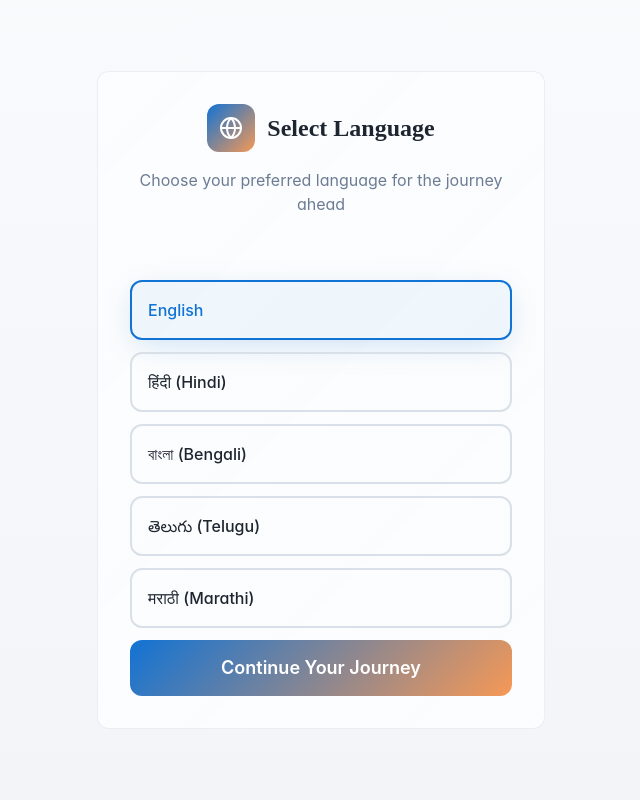
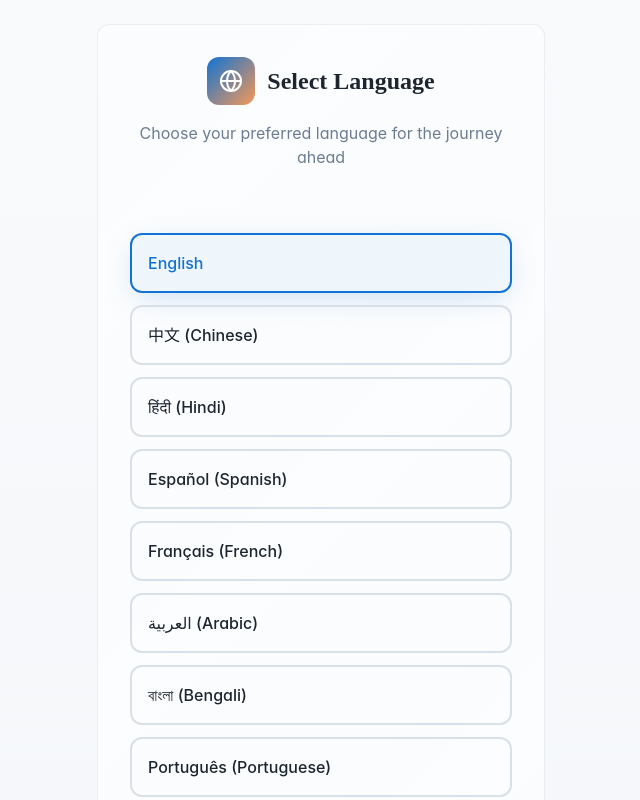
Before and after one commit to tripathy739disha/safe-wander-id, a React (Vite) app: page / in a window 1280 px wide. Shown: the top 800 px of the page, without its empty margins (319-959 px from the left). Built offline with nearby package versions, Linux system fonts and the light colour scheme.

Commit message:
Add more languages to onboarding

```diff
--- a/src/pages/SplashScreen.tsx
+++ b/src/pages/SplashScreen.tsx
@@ -15,10 +15,25 @@ const SplashScreen = ({ onComplete }: SplashScreenProps) => {
 
   const languages = [
     { code: "en", name: "English" },
+    { code: "zh", name: "中文 (Chinese)" },
     { code: "hi", name: "हिंदी (Hindi)" },
+    { code: "es", name: "Español (Spanish)" },
+    { code: "fr", name: "Français (French)" },
+    { code: "ar", name: "العربية (Arabic)" },
     { code: "bn", name: "বাংলা (Bengali)" },
+    { code: "pt", name: "Português (Portuguese)" },
+    { code: "ru", name: "Русский (Russian)" },
+    { code: "ja", name: "日本語 (Japanese)" },
+    { code: "de", name: "Deutsch (German)" },
+    { code: "ko", name: "한국어 (Korean)" },
     { code: "te", name: "తెలుగు (Telugu)" },
+    { code: "tr", name: "Türkçe (Turkish)" },
+    { code: "it", name: "Italiano (Italian)" },
+    { code: "th", name: "ไทย (Thai)" },
+    { code: "nl", name: "Nederlands (Dutch)" },
+    { code: "pl", name: "Polski (Polish)" },
     { code: "mr", name: "मराठी (Marathi)" },
+    { code: "sv", name: "Svenska (Swedish)" }
   ];
 
   useEffect(() => {
```
